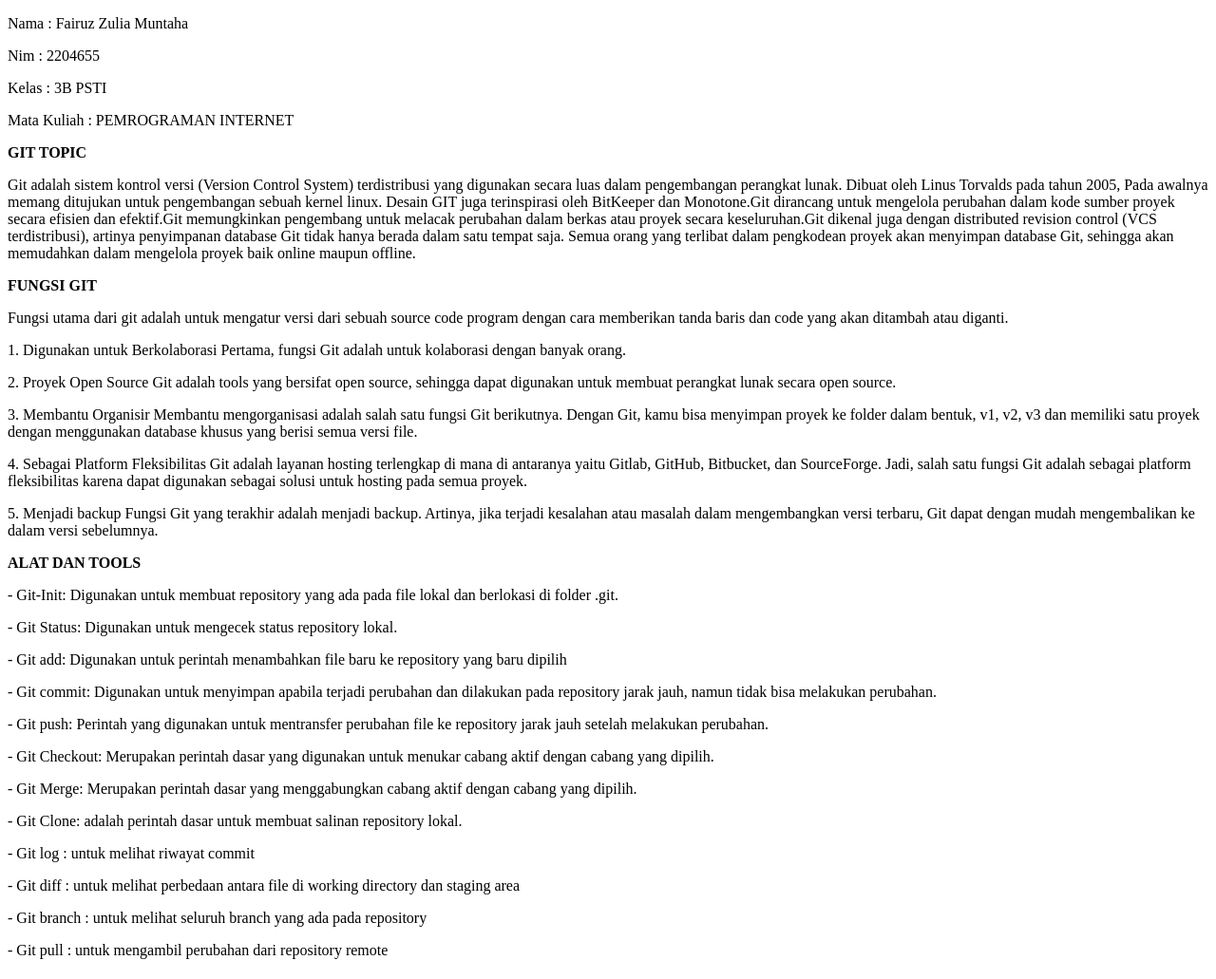
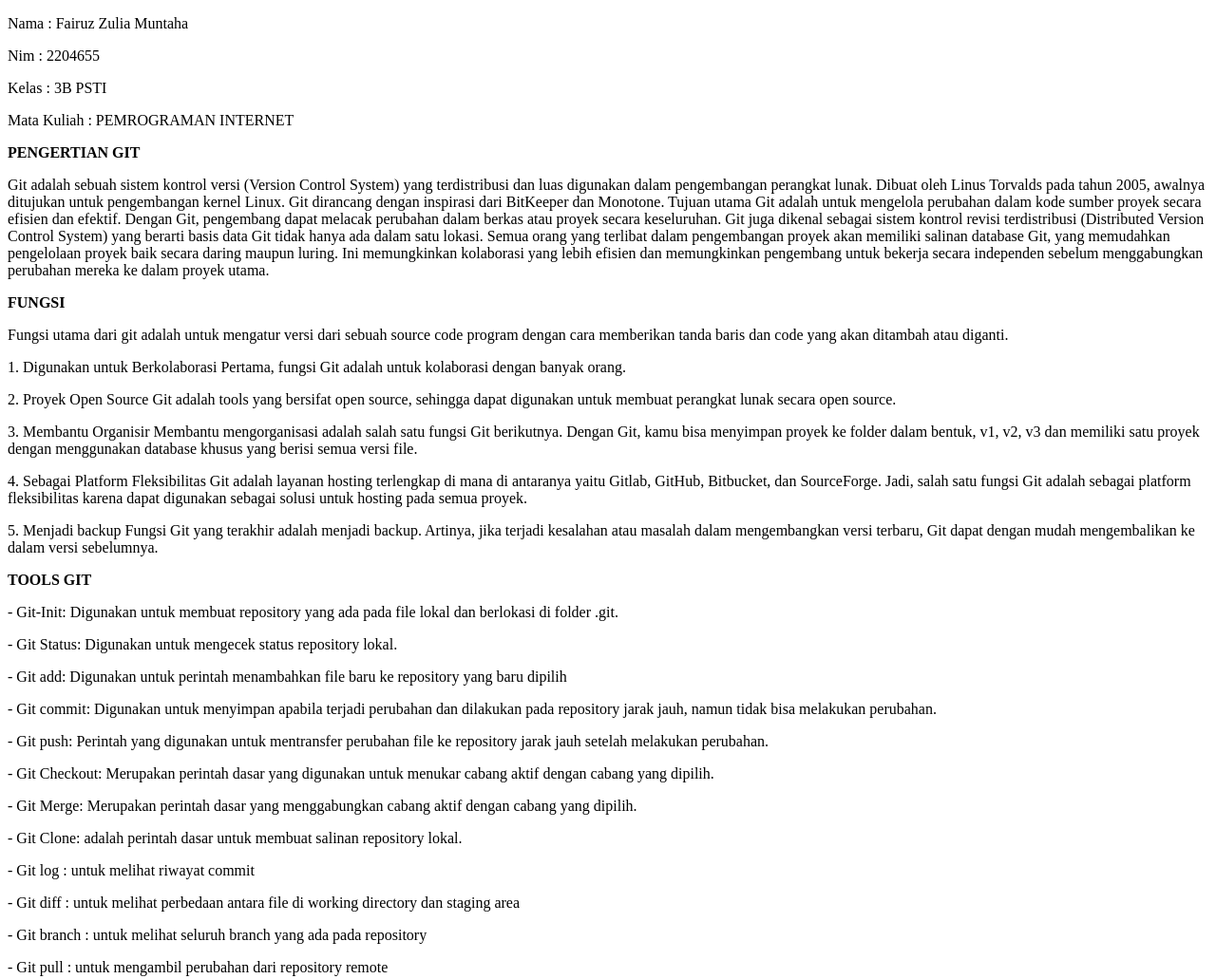
Before and after one commit to fairuzZulia/Promnet, a plain HTML site: page index.html in a window 1280 px wide. Shown: the whole page at 95% size. Drawn offline with Linux system fonts and the light colour scheme.

Commit message:
add file main

```diff
--- a/index.html
+++ b/index.html
@@ -11,10 +11,10 @@
  <p>Kelas : 3B PSTI</p>
  <p>Mata Kuliah : PEMROGRAMAN INTERNET</p>
 
- <p><strong>GIT TOPIC</strong></p>
+ <p><strong>PENGERTIAN GIT</strong></p>
 
- <p>Git adalah sistem kontrol versi (Version Control System) terdistribusi yang digunakan secara luas dalam pengembangan perangkat lunak. Dibuat oleh Linus Torvalds pada tahun 2005, Pada awalnya memang ditujukan untuk pengembangan sebuah kernel linux. Desain GIT juga terinspirasi oleh BitKeeper dan Monotone.Git dirancang untuk mengelola perubahan dalam kode sumber proyek secara efisien dan efektif.Git memungkinkan pengembang untuk melacak perubahan dalam berkas atau proyek secara keseluruhan.Git dikenal juga dengan distributed revision control (VCS terdistribusi), artinya penyimpanan database Git tidak hanya berada dalam satu tempat saja. Semua orang yang terlibat dalam pengkodean proyek akan menyimpan database Git, sehingga akan memudahkan dalam mengelola proyek baik online maupun offline.
-<p><strong>FUNGSI GIT</strong></p>
+ <p>Git adalah sebuah sistem kontrol versi (Version Control System) yang terdistribusi dan luas digunakan dalam pengembangan perangkat lunak. Dibuat oleh Linus Torvalds pada tahun 2005, awalnya ditujukan untuk pengembangan kernel Linux. Git dirancang dengan inspirasi dari BitKeeper dan Monotone. Tujuan utama Git adalah untuk mengelola perubahan dalam kode sumber proyek secara efisien dan efektif. Dengan Git, pengembang dapat melacak perubahan dalam berkas atau proyek secara keseluruhan. Git juga dikenal sebagai sistem kontrol revisi terdistribusi (Distributed Version Control System) yang berarti basis data Git tidak hanya ada dalam satu lokasi. Semua orang yang terlibat dalam pengembangan proyek akan memiliki salinan database Git, yang memudahkan pengelolaan proyek baik secara daring maupun luring. Ini memungkinkan kolaborasi yang lebih efisien dan memungkinkan pengembang untuk bekerja secara independen sebelum menggabungkan perubahan mereka ke dalam proyek utama.
+<p><strong>FUNGSI</strong></p>
 
 <p>Fungsi utama dari git adalah untuk mengatur versi dari sebuah source code program dengan cara memberikan tanda baris dan code yang akan ditambah atau diganti.
 <p>1. Digunakan untuk Berkolaborasi
@@ -30,7 +30,7 @@
     Fungsi Git yang terakhir adalah menjadi backup.
     Artinya, jika terjadi kesalahan atau masalah dalam mengembangkan versi terbaru, Git dapat dengan mudah mengembalikan ke dalam versi sebelumnya.  </p>
 
-</p><strong>ALAT DAN TOOLS</strong><p>
+</p><strong>TOOLS GIT</strong><p>
 
 <p>- Git-Init: Digunakan untuk membuat repository yang ada pada file lokal dan berlokasi di folder .git. </p>
 <p>- Git Status: Digunakan untuk mengecek status repository lokal. </p>
```
